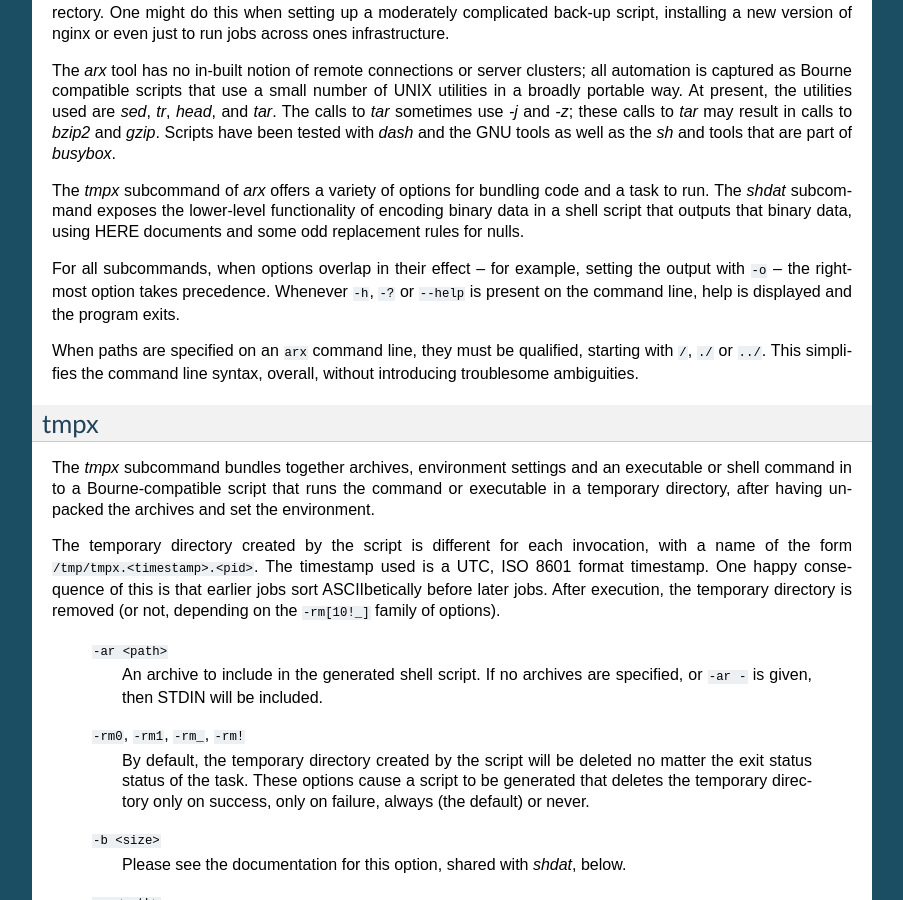
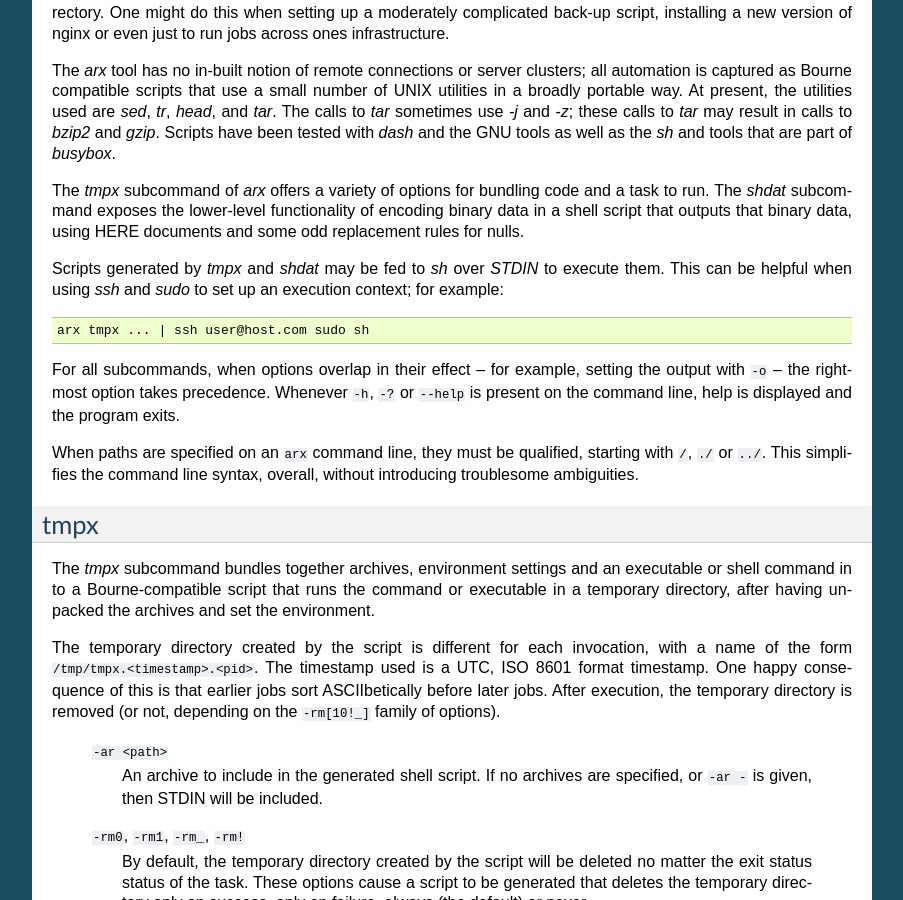
Before and after one commit to solidsnack/arx, a Sphinx documentation site: the page built from docs/index.rst, in a window 1280 px wide and 900 px high, scrolled down 335 px. Shown: the whole window, without its empty margins (198-1101 px from the left). Built offline with Sphinx 7.4.7, drawn with Linux system fonts in a browser that asks for light colours.

Commit message:
More discussion of STDIN to shell feature.

```diff
--- a/docs/blessed/arx.txt
+++ b/docs/blessed/arx.txt
@@ -25,6 +25,12 @@ DESCRIPTION
        functionality of encoding binary data in a shell  script  that  outputs
        that  binary  data, using HERE documents and some odd replacement rules
        for nulls.
+
+       Scripts generated by tmpx and shdat may be fed to sh over STDIN to exe‐
+       cute  them.  This  can  be helpful when using ssh and sudo to set up an
+       execution context; for example:
+
+       arx tmpx ... | ssh user@host.com sudo sh
 
        For all subcommands, when options overlap in their effect -- for  exam‐
        ple,  setting  the  output with -o -- the rightmost option takes prece‐
--- a/docs/index.rst
+++ b/docs/index.rst
@@ -34,6 +34,14 @@ The `tmpx` subcommand of `arx` offers a variety of options for bundling code
 and a task to run. The `shdat` subcommand exposes the lower-level
 functionality of encoding binary data in a shell script that outputs that
 binary data, using HERE documents and some odd replacement rules for nulls.
+
+Scripts generated by `tmpx` and `shdat` may be fed to `sh` over `STDIN` to
+execute them. This can be helpful when using `ssh` and `sudo` to set up an
+execution context; for example:
+
+.. code-block:: bash
+
+  arx tmpx ... | ssh user@host.com sudo sh
 
 For all subcommands, when options overlap in their effect -- for example,
 setting the output with ``-o`` -- the rightmost option takes precedence.
```
Also changed, not shown: 2 other files.
